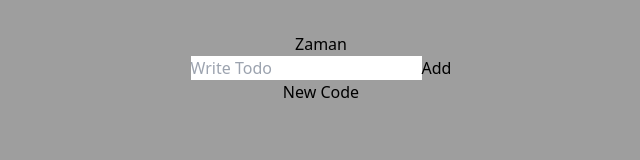
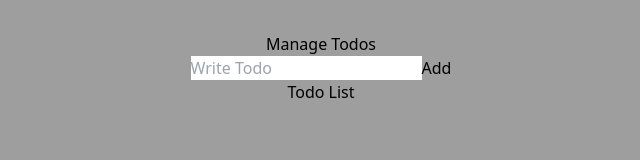
Before and after one commit to Zaman2024/React-js, a React (Vite) app in the folder vite-todo-project/: page / in a window 1280 px wide. Shown: the top 160 px of the page, without its empty margins (319-959 px from the left). Built offline with nearby package versions, Linux system fonts and the light colour scheme.

Commit message:
Adds some new cods

```diff
--- a/vite-todo-project/src/App.jsx
+++ b/vite-todo-project/src/App.jsx
@@ -12,17 +12,21 @@ const addTodo = (todo) => {
 }
 
 const updateTodo = (id, todo) => {
-  setTodos((prev) => prev.map((prevTodo)=> prevTodo.id === id ? todo : prevTodo))
+  setTodos((prev) => prev.map((prevTodo)=> (prevTodo.id === id ? todo : prevTodo)))
 }
 
 const deleteTodo = (id) => {
-  setTodos((prevTodo) =>{})
+  setTodos((prev) => prev.filter((todo) => todo.id !== id ))
+}
+
+const toggleComplete = () =>{
+  setTodos((prev) => prev.map((prevTodo) => prevTodo.id ===id ? {...prevTodo, completed : !prevTodo.completed}: prevTodo ))
 }
 
 
 
   return (
-    <TodoProvider value = {{todos, addTodo, updateTodo, deleteTodo}}>
+    <TodoProvider value = {{todos, addTodo, updateTodo, deleteTodo, toggleComplete}}>
 
       <div>
         <TodoForm/>
--- a/vite-todo-project/src/Components/TodoForm.jsx
+++ b/vite-todo-project/src/Components/TodoForm.jsx
@@ -12,7 +12,7 @@ function TodoForm() {
     <form onSubmit={add}
     className='bg-slate-300 '
     >
-      <h1 className='bg-slate-800 text-white'>Zaman</h1>
+      <h1 className='bg-slate-800 text-white'>Manage Todos</h1>
       <input
         type='text'
         value={todo}
--- a/vite-todo-project/src/Components/TodoItems.jsx
+++ b/vite-todo-project/src/Components/TodoItems.jsx
@@ -3,7 +3,7 @@ import React from 'react'
 function TodoItems() {
   return (
     <div>
-      <h1 className='bg-yellow-600'>New Code</h1>
+      <h1 className='bg-yellow-600'>Todo List</h1>
     </div>
   )
 }
```
